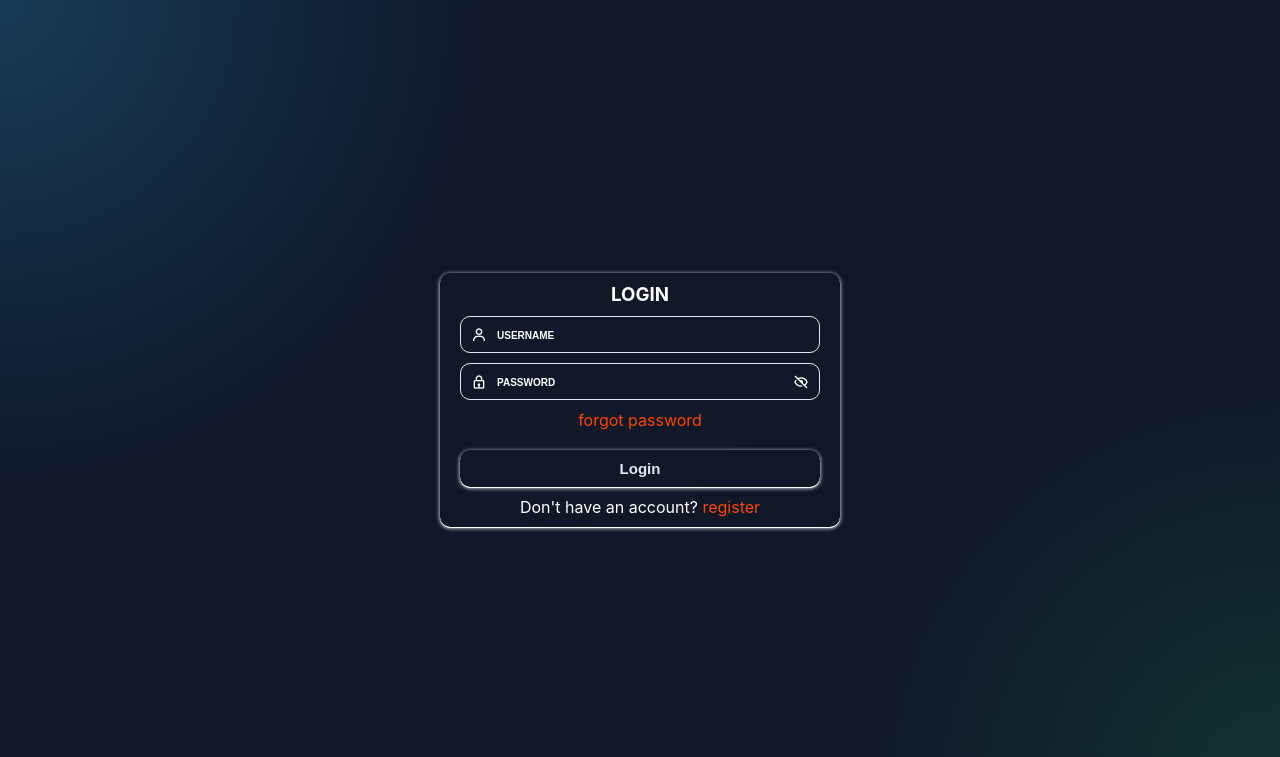
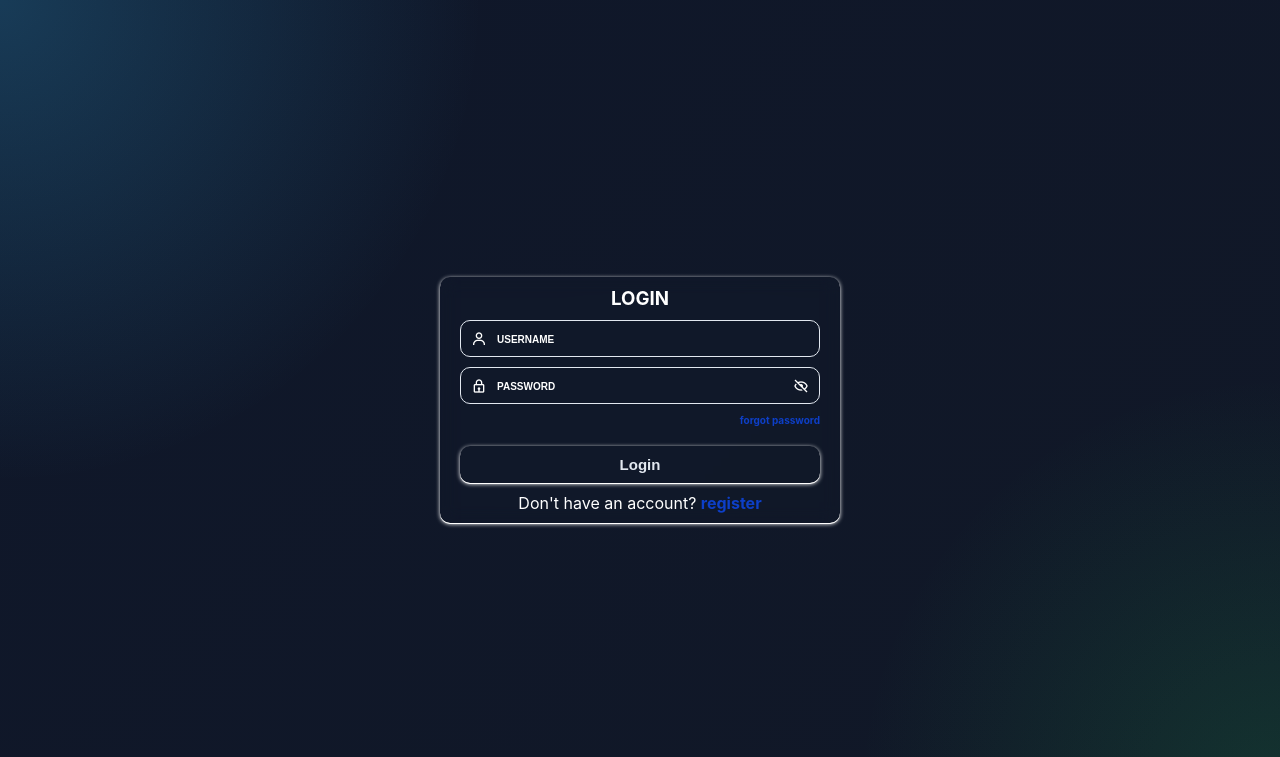
Before and after one commit to AGENT-ST-royal/Chat-App, a Django app: page / in a window 1280 px wide. Shown: the top 757 px of the page. Run offline with Django 5.2, Linux system fonts and the light colour scheme.

Commit message:
Changed color of link tags to blue from orangered

```diff
--- a/work/static/css/auth/auth.css
+++ b/work/static/css/auth/auth.css
@@ -100,6 +100,12 @@ form .lower{
     text-align: center;
 }
 
+.forgot-password{
+    display: flex;
+    justify-content: flex-end;
+    font-size: 10px;
+}
+
 form .lower button{
     margin-top: 20px;
     width: 100%;
@@ -129,7 +135,13 @@ form .lower p{
 
 a{
     text-decoration: none;
-    color: orangered;
+    color: rgb(13, 63, 200);
+    font-weight: bold;
+
+}
+
+a:hover{
+    text-decoration: underline;
 }
 
 .message{
--- a/work/templates/auth/login.html
+++ b/work/templates/auth/login.html
@@ -34,7 +34,7 @@
                     {% endfor %}
                 {% endif %}
                 <div class="lower">
-                    <a href="">forgot password</a>
+                    <a href="#" class="forgot-password">forgot password</a>
                     <button type="submit">Login</button>
                     <p>Don't have an account? <a href="{% url 'register' %}">register</a></p>
                 </div>
```
